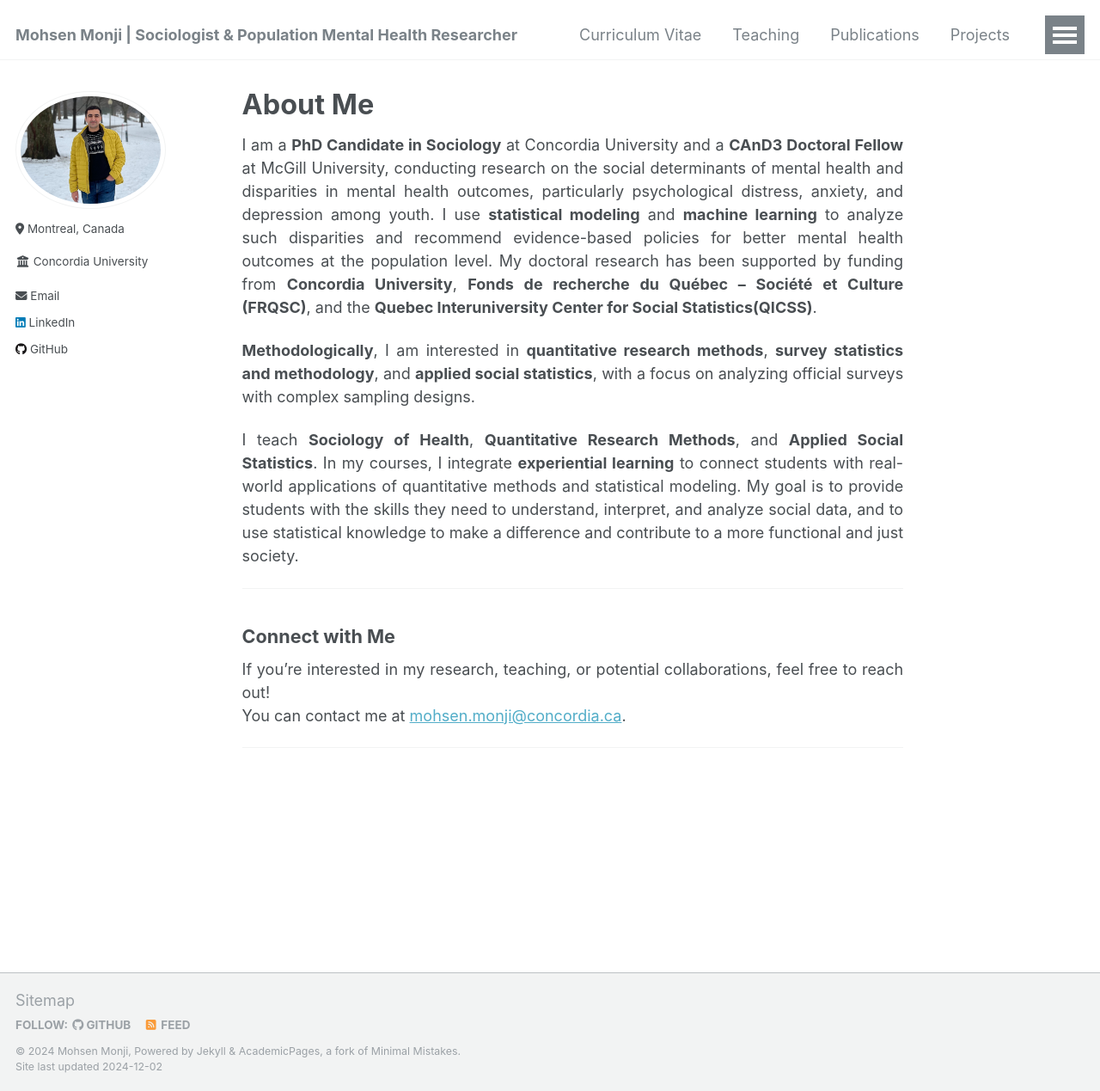
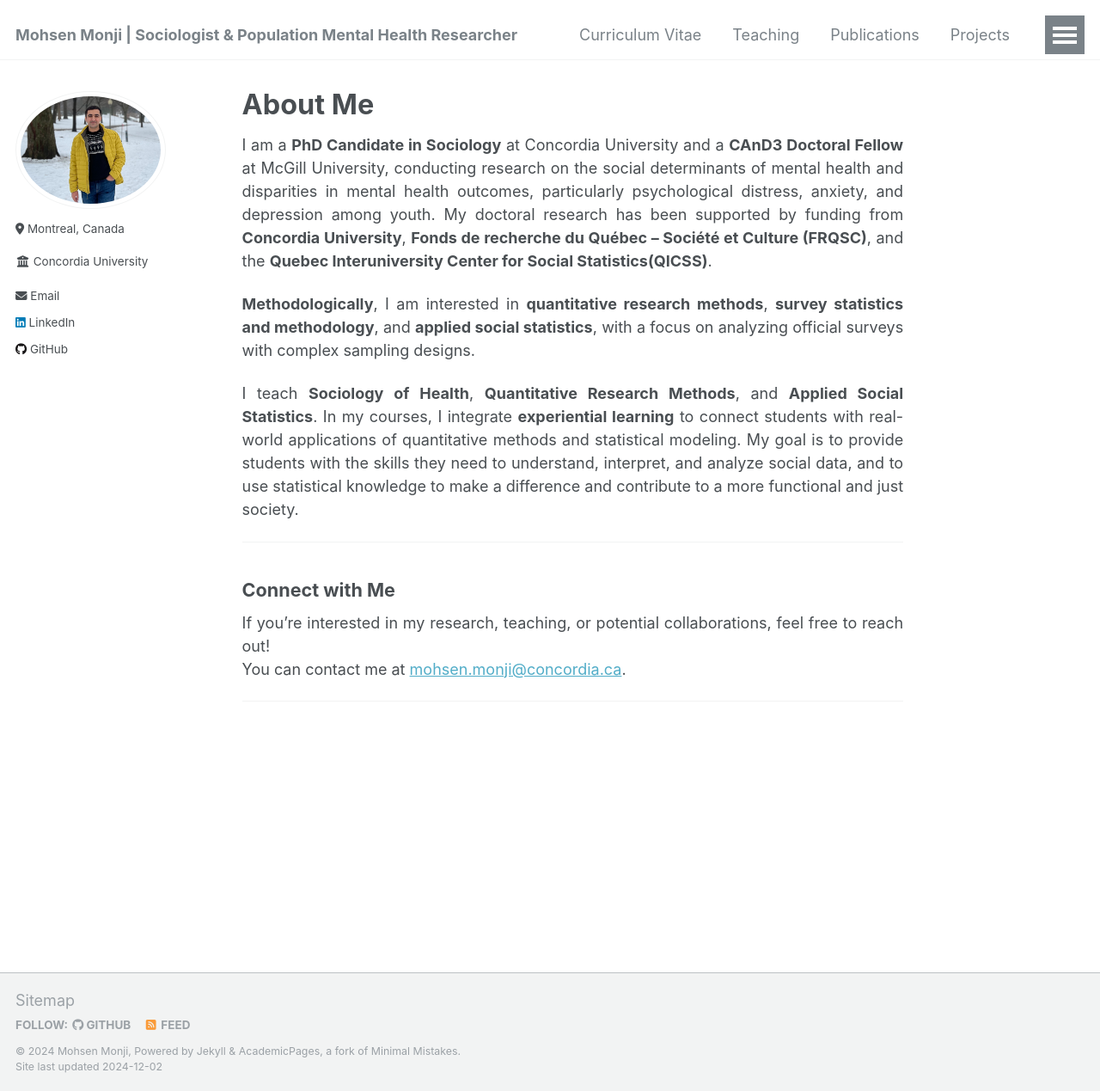
Before and after one commit to Mohsnmonji/mohsnmonji.github.io, a Jekyll site: the page built from _pages/about.md, in a window 1280 px wide and 1269 px high. Shown: the whole window at 86% size. Built offline with Jekyll 4.4.1, drawn with Linux system fonts in a browser that asks for light colours.

Commit message:
Update about.md

```diff
--- a/_pages/about.md
+++ b/_pages/about.md
@@ -10,7 +10,7 @@ redirect_from:
 ---
 
 
-I am a **PhD Candidate in Sociology** at Concordia University and a **CAnD3 Doctoral Fellow** at McGill University, conducting research on the social determinants of mental health and disparities in mental health outcomes, particularly psychological distress, anxiety, and depression among youth. I use **statistical modeling** and **machine learning** to analyze such disparities and recommend evidence-based policies for better mental health outcomes at the population level. My doctoral research has been supported by funding from **Concordia University**, **Fonds de recherche du Québec – Société et Culture (FRQSC)**, and the **Quebec Interuniversity Center for Social Statistics(QICSS)**.
+I am a **PhD Candidate in Sociology** at Concordia University and a **CAnD3 Doctoral Fellow** at McGill University, conducting research on the social determinants of mental health and disparities in mental health outcomes, particularly psychological distress, anxiety, and depression among youth. My doctoral research has been supported by funding from **Concordia University**, **Fonds de recherche du Québec – Société et Culture (FRQSC)**, and the **Quebec Interuniversity Center for Social Statistics(QICSS)**.
 
 **Methodologically**, I am interested in **quantitative research methods**, **survey statistics and methodology**, and **applied social statistics**, with a focus on analyzing official surveys with complex sampling designs.
 
```
